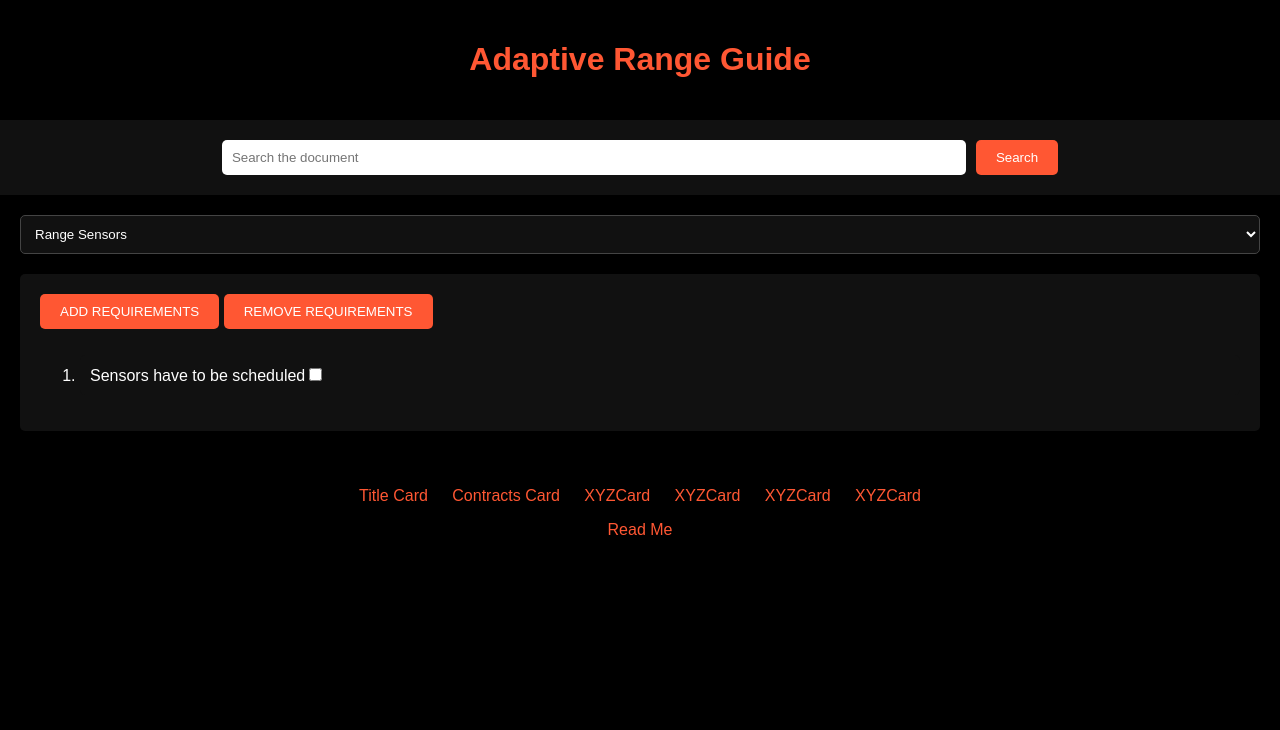
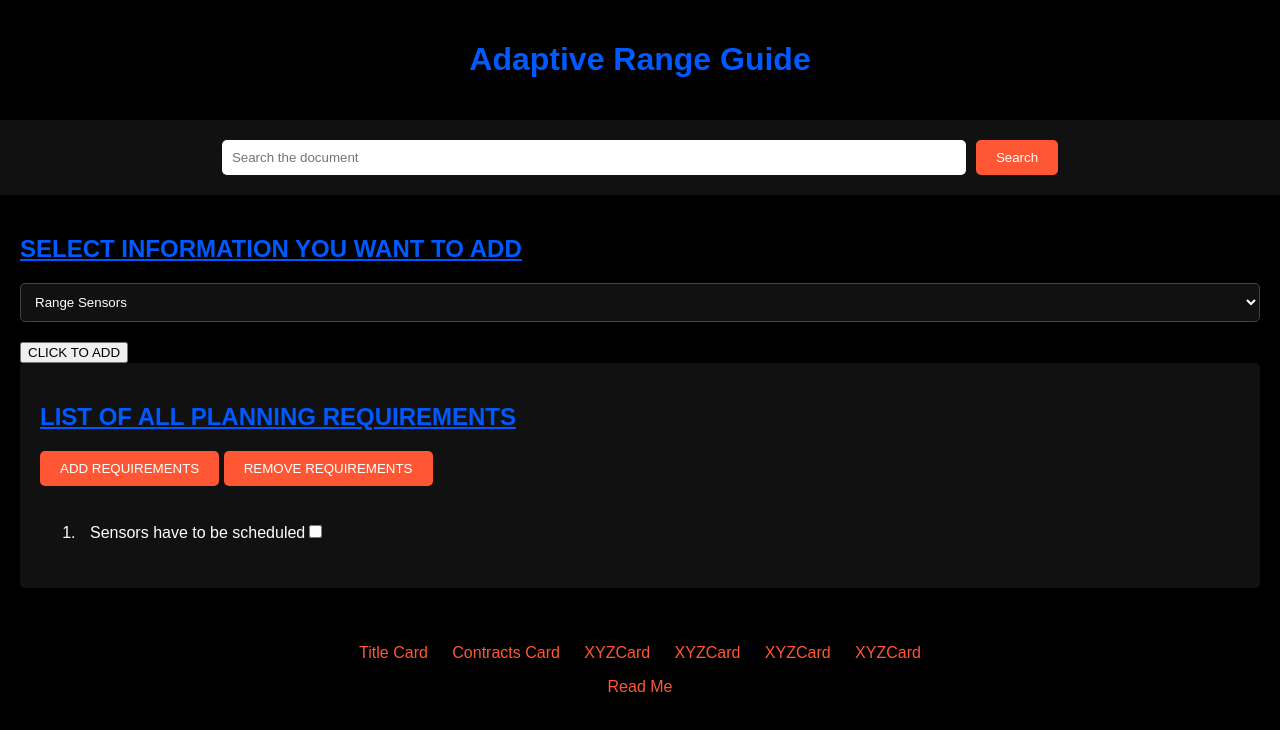
Before and after one commit to ausray1294/RangeCards, a plain HTML site: page ARG.html in a window 1280 px wide. Drawn offline with Linux system fonts and the light colour scheme.

Commit message:
Added minor changes

```diff
--- a/index.html
+++ b/ARG.html
@@ -8,7 +8,7 @@
     <title>Adaptive Range Guide</title>
   </head>
   <body>
-    <header><h1>Adaptive Range Guide</h1></header>
+    <header class="titlesForPages"><h1>Adaptive Range Guide</h1></header>
     <!-- Need to make a few tab button to filter through the pages we're on like, clicking the botton is equaivalent to hitting a new tab and refreshing the page with new information to fill in      -->
 
     <div class="searchBarWrapper">
@@ -18,7 +18,8 @@
 
     <!-- everything in the main should change based on the current tab the user is on. everything above main and below /body should remain to look static -->
     <main class="initialPage">
-
+      <aside class="addInfo">
+        <span class="titlesForPages"><h2>SELECT INFORMATION YOU WANT TO ADD</h2></span>
         <!-- this selector will have a pop up form that you fill out based on the option selected. It will then populate the information into the appropriate areas on certain pages -->
         <select id="select_edit_options">
           <option>Range Sensors</option>
@@ -28,8 +29,10 @@
           <option>PACE</option>
           <option>SUT</option>
         </select>
-
-      <nav>
+        <button type="add-info-to-cards" name="add-info-to-cards">CLICK TO ADD</button>
+      </aside>
+      <nav class="listOfReqs">
+        <span class="titlesForPages"><h2>LIST OF ALL PLANNING REQUIREMENTS</h2></span>
         <!-- this button will ask you if you hit add requirements a button will pop up asking you to make a new item to be inserted into the list. Then you'll be propted to via an alert or pop up window to confirm that you want to add. -->
         <button id="add_msn_reqs" class="styledButton"><label>ADD REQUIREMENTS</label></button>
         <!-- have it pop a list up of current items in the range requirements list and then from the pop up of the current items you can select each one you wannt to remove then hit a remove button in the pop up page. from there you'll get an alert "Are you sure you want to remove the current items?" followed by a yes or no. -->
--- a/styles/style.css
+++ b/styles/style.css
@@ -1,4 +1,7 @@
 /* General Styles */
+body {
+  font-family: Helvetica, Arial, sans-serif;
+}
 .rangeRequirements:has(input:checked) {
   text-decoration: line-through blue;
   font-style: italic ;
@@ -55,6 +58,11 @@ header {
 /* Main Content */
 main {
   padding: 20px;
+}
+
+main span {
+  text-decoration: underline;
+  text-shadow: #FF8C00 2px;
 }
 
 select {
@@ -184,3 +192,7 @@ a:hover {
   background-color: red;
   color: white; /* Optional, to contrast better with grey background */
 }
+
+.titlesForPages {
+  color: rgb(0, 89, 255);
+}
```
Also changed, not shown: 1 other file. Lines whose indentation alone changed are shown as unchanged.
